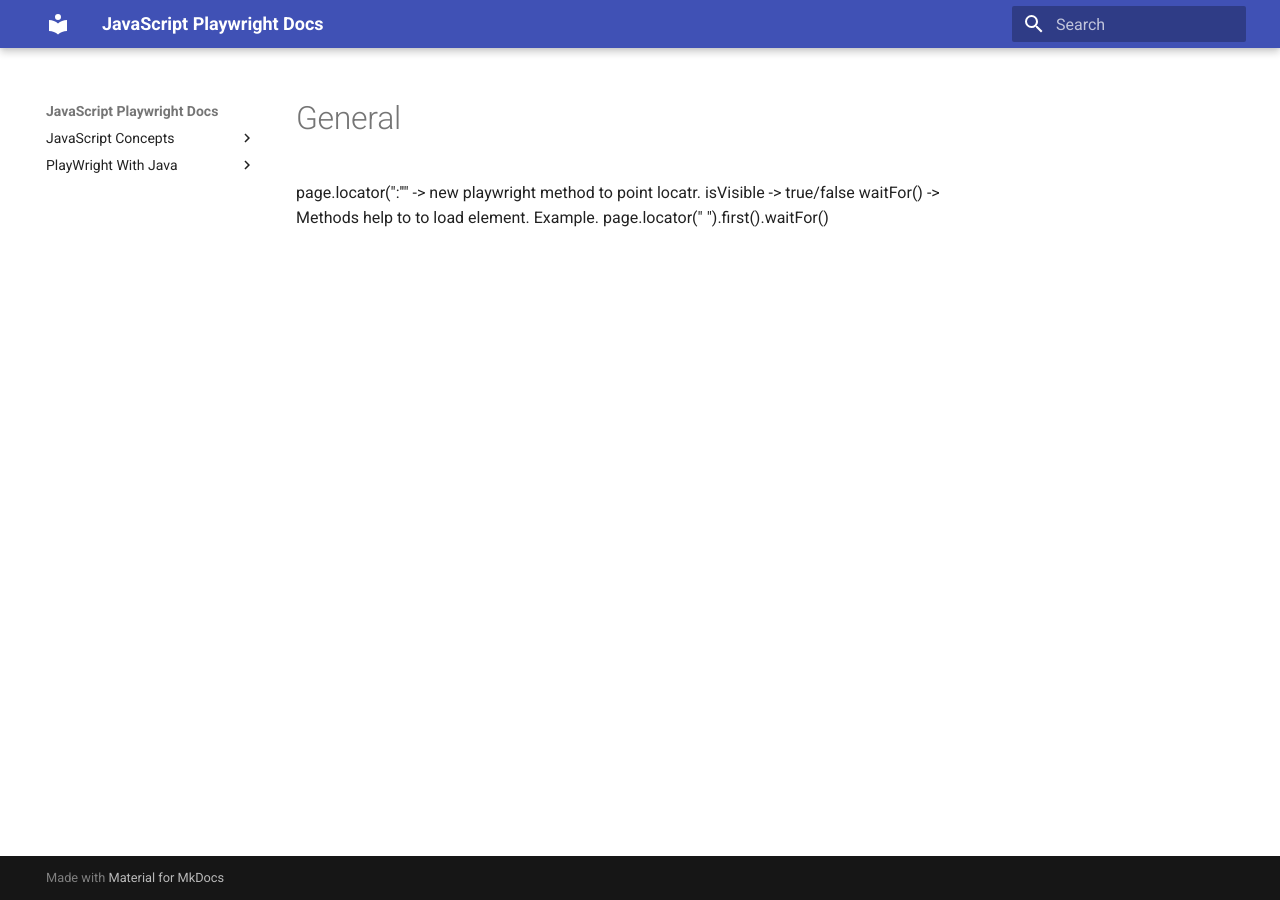
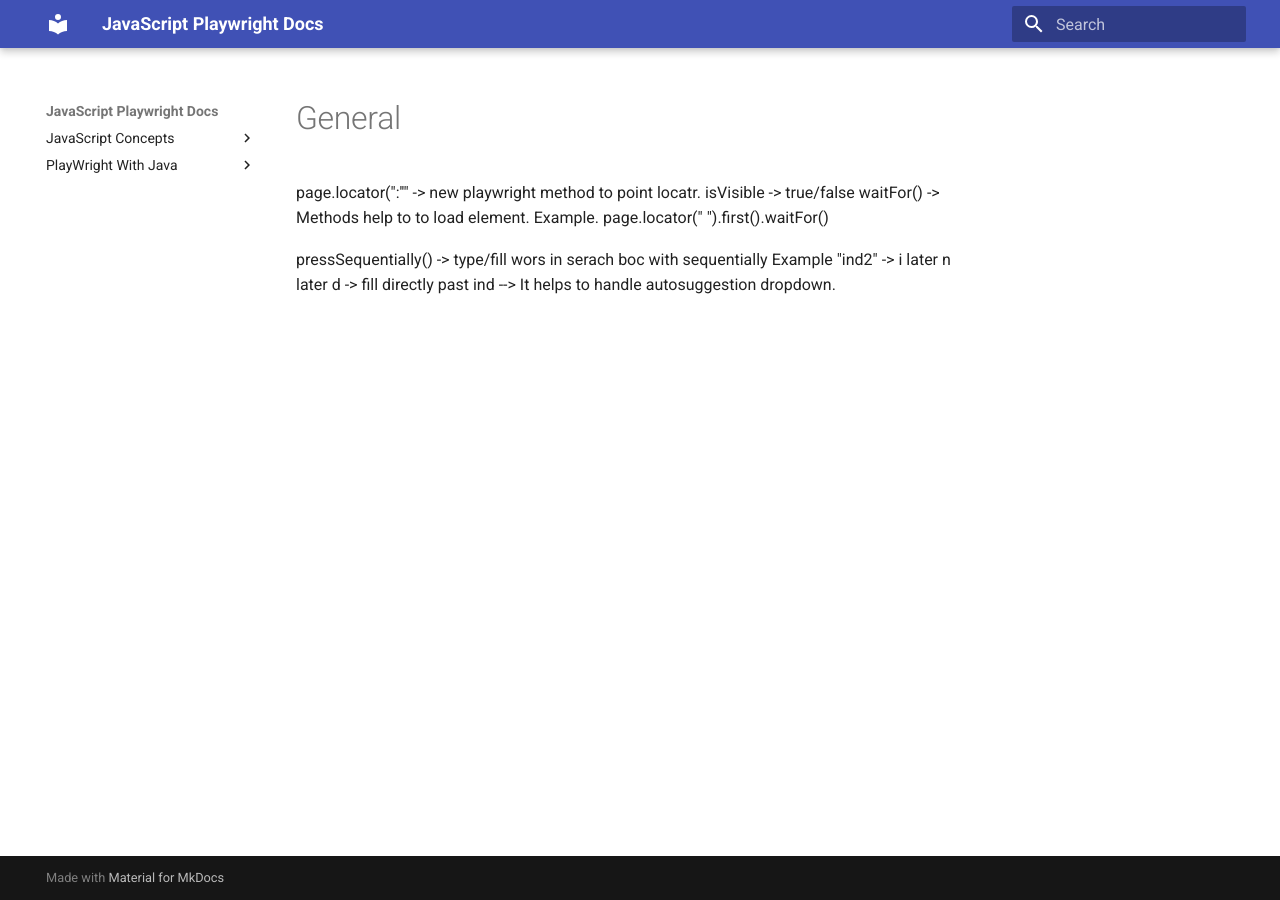
Before and after one commit to Play-Wright-course/automation-testing, an MkDocs documentation site: the page built from docs/javascriptConcepts/jscode/general.md, in a window 1280 px wide. Built offline with MkDocs 1.6.1 and Material for MkDocs 9.7.7, drawn with Linux system fonts in a browser that asks for light colours.

Commit message:
Update general.md

```diff
--- a/docs/javascriptConcepts/jscode/general.md
+++ b/docs/javascriptConcepts/jscode/general.md
@@ -1,3 +1,6 @@
 page.locator("<hmlTag>:'<text>'"  -> new playwright method to point locatr.
 isVisible -> true/false
 waitFor()  -> Methods help to to load element. Example. page.locator("  ").first().waitFor()
+
+pressSequentially() -> type/fill wors in serach boc with sequentially
+Example "ind2"  -> i later n later d  -> fill directly past ind --> It helps to handle autosuggestion dropdown.
```
